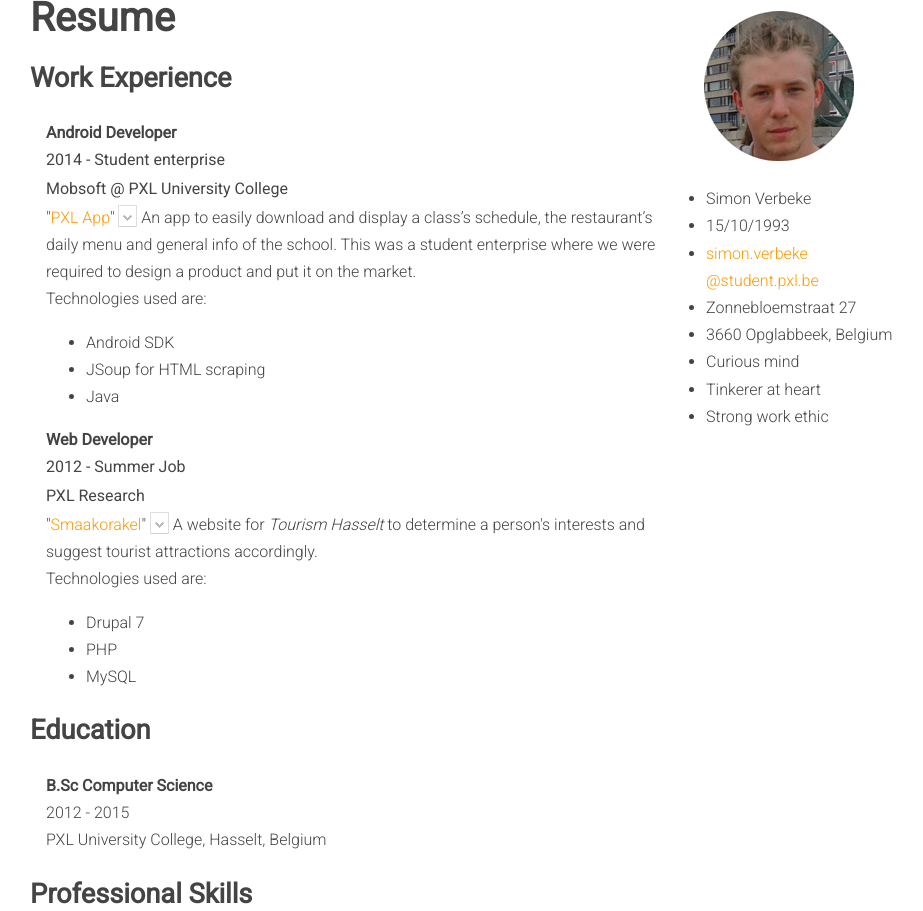
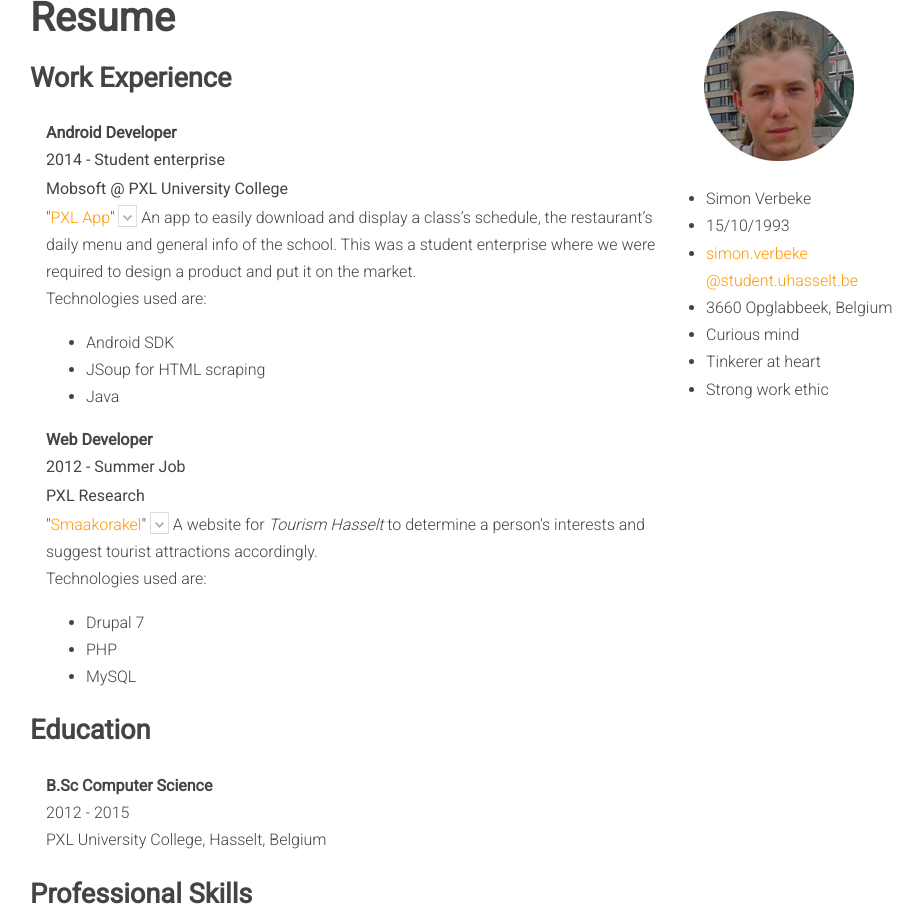
Before and after one commit to Saticmotion/CV, a plain HTML site: page index.html in a window 1280 px wide. Shown: the part 649-1560 px from the top of the page, without its empty margins (182-1105 px from the left). Drawn offline with Linux system fonts and the light colour scheme.

Commit message:
Updated email

```diff
--- a/index.html
+++ b/index.html
@@ -26,8 +26,7 @@
 		<ul>
 			<li> Simon Verbeke</li>
 			<li> 15/10/1993 </li>
-		    <li> <a href="mailto:simon.verbeke@student.pxl.be">simon.verbeke&#8203;@student.pxl.be</a> </li>
-		    <li> Zonnebloemstraat 27 </li>
+			<li> <a href="mailto:simon.verbeke@student.uhasselt.be">simon.verbeke&#8203;@student.uhasselt.be</a> </li>
 			<li> 3660 Opglabbeek, Belgium </li>
 			<li> Curious mind </li>
 			<li> Tinkerer at heart </li>
@@ -96,10 +95,10 @@
 		</section>
 		<section>
 			<h3>Achievements</h3>
+			<h4>2014: 6<sup>th</sup> at the Flemish Programming Contest. </h4>
+			<p>Achieved the sixth position out of approximately 50 teams were taking part.</p>
 			<h4>2011: Award for best integrated test</h4>
 			<p>Received a reward from the city of Genk for my integrated test. The topic was cellular automata.
-		    <h4>2014: 6<sup>th</sup> at the Flemish Programming Contest. </h4>
-		    <p>Achieved the sixth position out of approximately 50 teams were taking part.</p>
 		</section>
 		</article>
 	</div>
```
Lines whose indentation alone changed are shown as unchanged.
